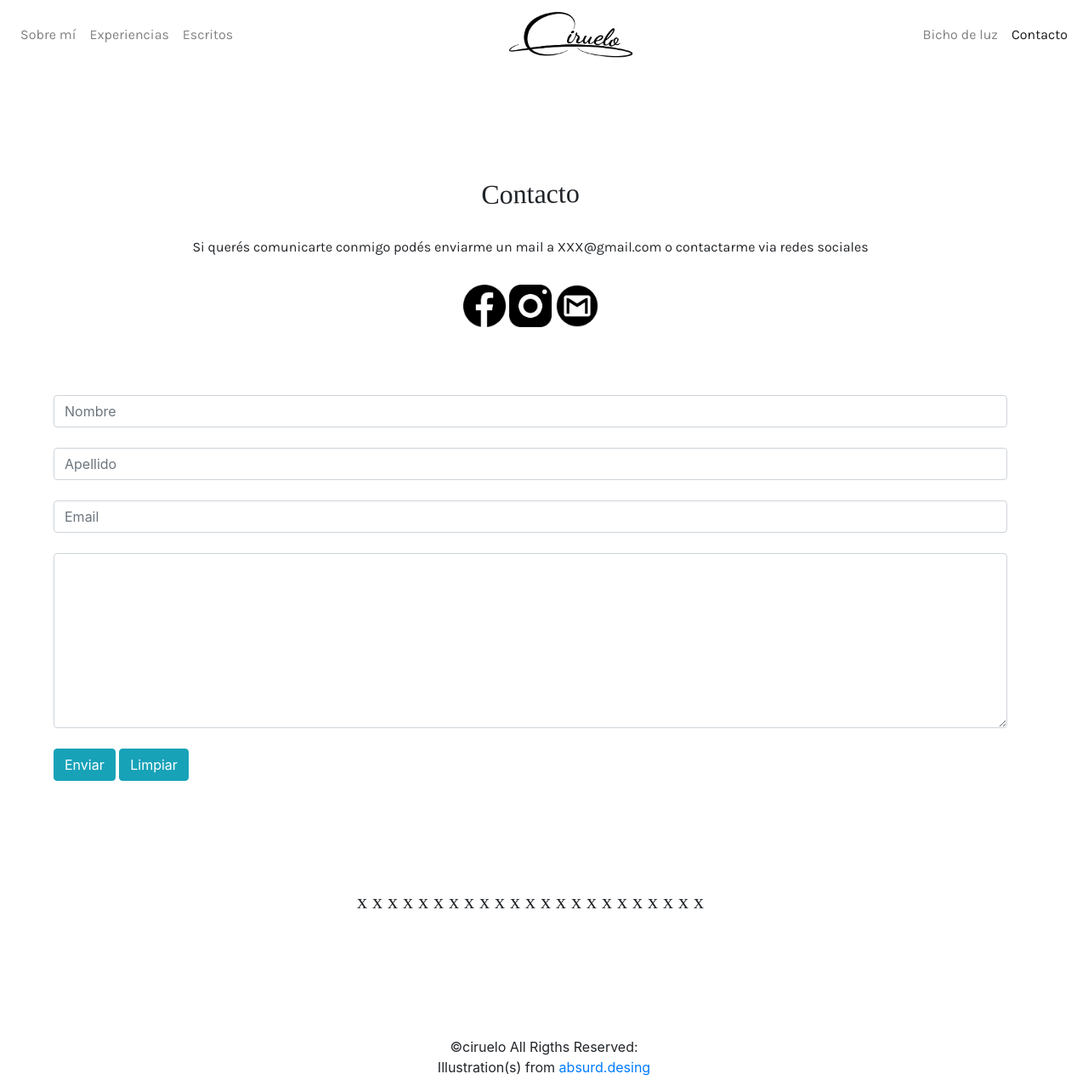
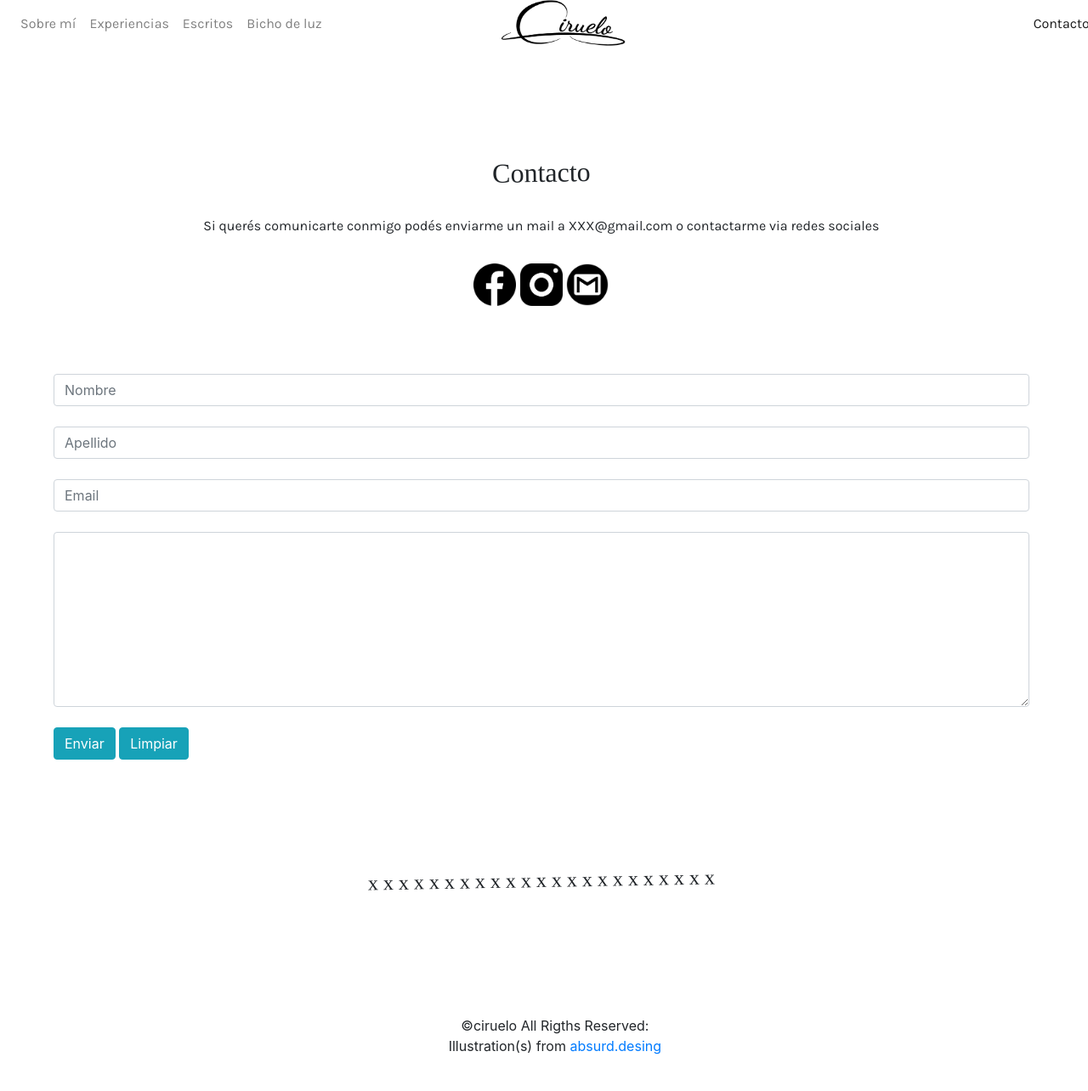
Before and after one commit to aortiz20/Ciruelo, a PHP site: page /pages/contacto.html in a window 1280 px wide. Shown: the whole page at 85% size. After the commit the page ends 1241 px from the top, so only its background shows below. Run offline with PHP 8.4, Linux system fonts and the light colour scheme; some web fonts are replaced.

Commit message:
por el dia estamos

```diff
--- a/index.html
+++ b/index.html
@@ -48,7 +48,7 @@
                   <a class="nav-link" href="#">Escritos</a>
                 </li>  <!-- Link wordpress-->
                 <li class="nav-item">
-                    <a class="nav-link" href="pages/bichodeluz.html" target="_blank">Bicho deluz</a>
+                    <a class="nav-link" href="http://bichodeluz.com.ar/" target="_blank">Bicho deluz</a>
                   </li>
               </ul>
 
--- a/pages/contacto.html
+++ b/pages/contacto.html
@@ -45,18 +45,19 @@
               <li class="nav-item">
                 <a class="nav-link" href="#">Escritos</a>
               </li>
+              <li class="nav-item">
+                <a class="nav-link" href="http://bichodeluz.com.ar/" target="_blank">Bicho de luz</a>
+              </li>
               <!-- Link wordpress-->
             </ul>
 
 
       <!--   Show this only lg screens and up   -->
-          <div class="justify-content-center">
-          <a class="navbar-brand d-none d-lg-block" href="#"><img src="../imagenes/LOGOTIPO.png" width="150px" alt=""></a>
-          </div>
+        <div>
+        <a class="navbar-brand d-none d-lg-block abs-center-x" href="#"><img src="../imagenes/LOGOTIPO.png" width="150px" alt=""></a>
+        </div>
           <ul class="navbar-nav">
-              <li class="nav-item">
-                  <a class="nav-link" href="bichodeluz.html">Bicho de luz</a>
-                </li>
+
               <li class="nav-item">
                   <a class="nav-link" href="#contacto">Contacto</a>
                 </li>
--- a/scss/estilos.scss
+++ b/scss/estilos.scss
@@ -23,10 +23,10 @@ $general: Karla;
     position: absolute;
     left: 45%;
     transform: translateX(-50%);
-    transform: translateY(-40%)
+    transform: translateY(-52%)
 }
 
-/*
+
 html,body{
     overflow-x: hidden;
     color:black;
@@ -36,8 +36,6 @@ html,body{
     margin: 0px;
     padding: 0px;
   }
-  */
-
 
 
 nav {
@@ -77,7 +75,7 @@ margin: 8rem 5rem 8rem 3rem;
 .subtitulos {
     font-family: $titulos;
     font-size: 1.5rem;
-    transform: rotate();
+    transform: rotate(-1deg);
 }
 
 .general {
```
Also changed, not shown: css/style.css.
